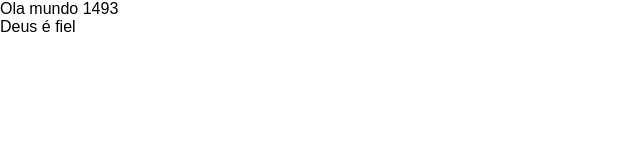
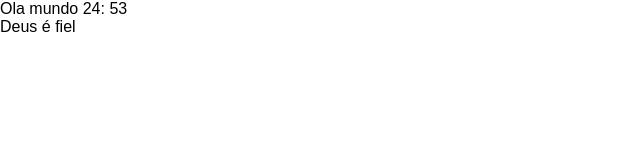
Before and after one commit to DaviBarretoo/Pomodoroapp, a React (Vite) app: page / in a window 1280 px wide. Shown: the top 160 px of the page, without its empty margins (0-640 px from the left). Built offline with nearby package versions, Linux system fonts and the light colour scheme.

Commit message:
second to time

```diff
--- a/src/components/pomodoro-timer.tsx
+++ b/src/components/pomodoro-timer.tsx
@@ -1,5 +1,6 @@
 import { useIntervall } from '../hooks/use-interval';
 import React from 'react';
+import { secondsTotime } from '../utils/second-to-time';
 
 interface Props {
   defaultPomodoroTimer: number;
@@ -10,5 +11,5 @@ export function PomodoroTimer(props: Props): JSX.Element {
   useIntervall(() => {
     setMainTime(mainTime - 1);
   }, 1000);
-  return <div>Ola mundo {mainTime}</div>;
+  return <div>Ola mundo {secondsTotime(mainTime)}</div>;
 }
--- /dev/null
+++ b/src/utils/second-to-time.tsx
@@ -0,0 +1,6 @@
+export function secondsTotime(seconds: number): string {
+  const zeroLeft = (n: number) => Math.floor(n).toString().padStart(2, '0');
+  const min = zeroLeft((seconds / 60) % 60);
+  const sec = zeroLeft((seconds % 60) % 60);
+  return `${min}: ${sec}`;
+}
```
